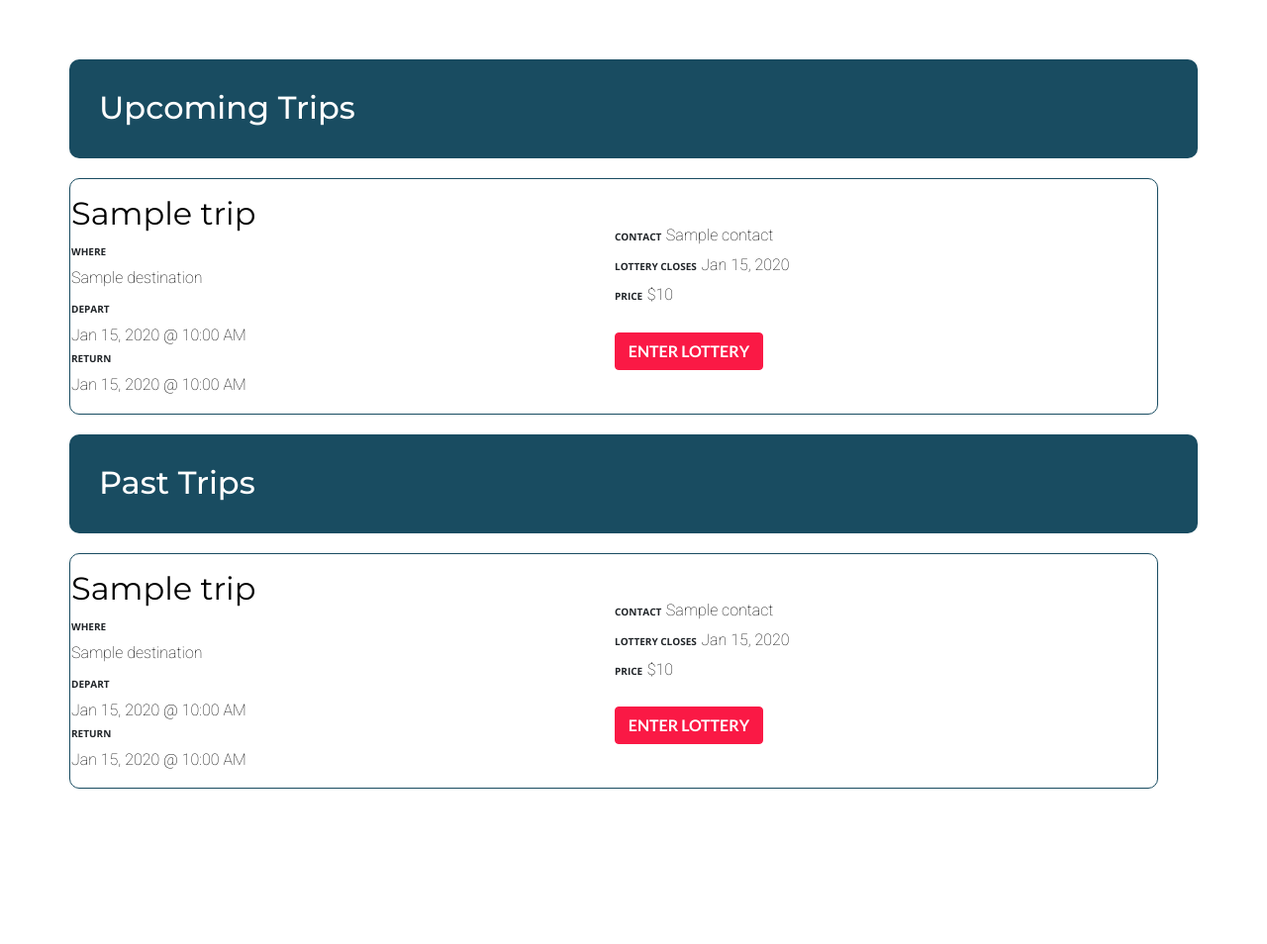
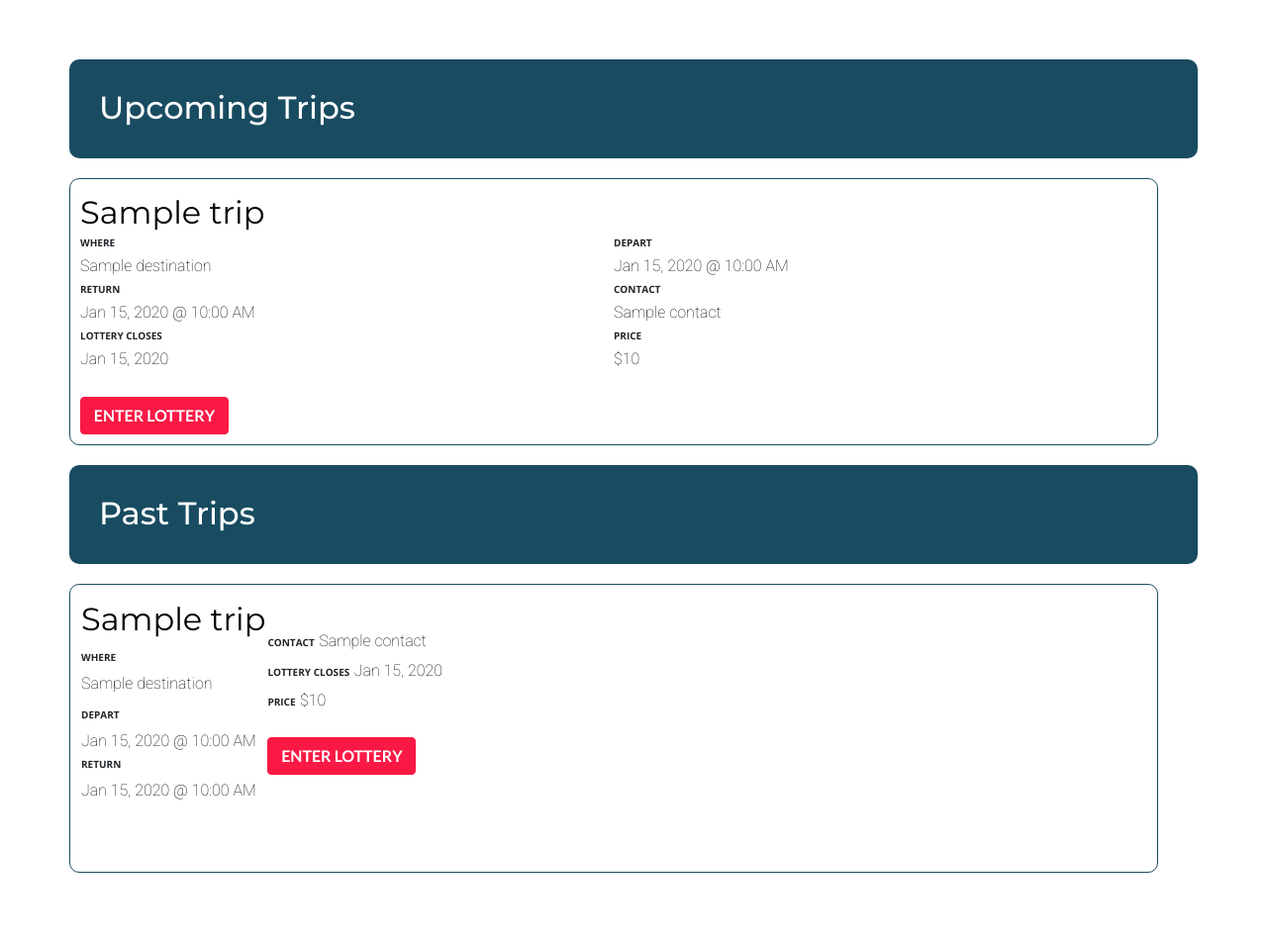
Before and after one commit to fullstackatbrown/project-brown-outing-club, a Flask app: template templates/upcoming.html in a window 1280 px wide. Shown: the part 56-1010 px from the top of the page at 99% size. Before the commit the page ends 853 px from the top, so only its background shows below. Run offline with Flask 2, Linux system fonts and the light colour scheme; the template is opened without the code that fills it: most values are stand-ins (such as "Sample title", 1, 10 or a date in 2020); some libraries are stand-ins or nearby versions.

Commit message:
set general trips page on css grid
need to fix second half once we get test data

```diff
--- a/static/css/tripslist.css
+++ b/static/css/tripslist.css
@@ -28,9 +28,20 @@ body {
 .trip-table {
     margin-top: 10px;
     margin-bottom: 10px;
+    padding-left: 10px;
+    padding-right: 10px;
     width: 100%;
+    display: grid;
+    grid-template-rows: repeat(2, 0.25fr);
+    grid-template-columns: repeat(2, 1fr);
 }
 
+#span-trip-title {
+    grid-column-start: 1;
+    grid-column-end: 3;
+    padding-left: 0px;
+    margin-left: 0px;
+}
 
 .trip-table-container {
     width: 100%;
@@ -49,6 +60,8 @@ body {
     font-family: 'Montserrat', sans-serif;
     font-size: 32px !important;
     color: black !important;
+    margin-left: 0px;
+    padding-left: 0px;
 }
 
 .trip-title:hover, .contact-info:hover {
--- a/templates/upcoming.html
+++ b/templates/upcoming.html
@@ -8,7 +8,8 @@
 
 
     <!-- Bootstrap imports -->
-    <link rel="stylesheet" href="https://maxcdn.bootstrapcdn.com/bootstrap/4.0.0/css/bootstrap.min.css" integrity="sha384-Gn5384xqQ1aoWXA+058RXPxPg6fy4IWvTNh0E263XmFcJlSAwiGgFAW/dAiS6JXm" crossorigin="anonymous">
+    <link rel="stylesheet" href="https://maxcdn.bootstrapcdn.com/bootstrap/4.0.0/css/bootstrap.min.css"
+        integrity="sha384-Gn5384xqQ1aoWXA+058RXPxPg6fy4IWvTNh0E263XmFcJlSAwiGgFAW/dAiS6JXm" crossorigin="anonymous">
     <link rel="stylesheet" href="{{ url_for('static', filename='css/tripslist.css') }}">
 
 
@@ -17,7 +18,8 @@
     <link
         href="https://fonts.googleapis.com/css2?family=Lato:ital,wght@0,100;0,300;0,400;0,700;0,900;1,100;1,300;1,400;1,700;1,900&family=Open+Sans:ital,wght@0,300;0,400;0,600;0,700;0,800;1,300;1,400;1,600;1,700;1,800&family=Roboto:ital,wght@0,100;0,300;0,400;0,500;0,700;0,900;1,100;1,300;1,400;1,500;1,700;1,900&display=swap"
         rel="stylesheet">
-        <link href="https://fonts.googleapis.com/css2?family=Montserrat:wght@400;500;600;700;800&display=swap" rel="stylesheet">
+    <link href="https://fonts.googleapis.com/css2?family=Montserrat:wght@400;500;600;700;800&display=swap"
+        rel="stylesheet">
 
 
 </head>
@@ -53,47 +55,53 @@
         <div class="row" id="trip-section">
             {% for trip in upcoming_trips %}
             <div class="trip-table-container">
-                <table class="trip-table">
-                    <tr id=>
-                        <td class="trip-details">
-                            <a class="trip-title" href="{{ url_for('individual_trip', id=trip.id, taken_spots = taken_spots.get(trip.id)) }}">{{ trip.name }}</a>
-                            <br>
-                            <h6 class="same-line content-label">WHERE</h6>
-                            <br>
-                            <h6 class="same-line content">{{ trip.destination }}</h6>
-                            <br>
-                            <h6 class="same-line content-label">DEPART</h6>
-                            <br>
-                            <h6 class="same-line content"> {{ trip['departure_date'].strftime('%b %d, %Y') }}
+                <div class="trip-table">
+                    <div class="trip-details info-pair" id="span-trip-title">
+                        <a class="trip-title"
+                            href="{{ url_for('individual_trip', id=trip.id, taken_spots = taken_spots.get(trip.id)) }}">{{ trip.name }}</a>
+                    </div>
+                    <div class="info-pair">
+                        <h6 class="content-label">WHERE</h6>
+                        <h6 class="content">{{ trip.destination }}</h6>
+                    </div>
+
+                    <div class="info-pair">
+                        <h6 class="content-label">DEPART</h6>
+                        <h6 class="content"> {{ trip['departure_date'].strftime('%b %d, %Y') }}
                             {% if trip['departure_time'] is not none %}
                             @ {{ trip['departure_time'].strftime("%_I:%M %p") }}
                             {% endif %} </h6>
-                            <br>
-                            <h6 class="same-lin content-label">RETURN</h6>
-                            <h6 class="same-line content">
+                    </div>
+
+                    <div class="info-pair">
+                        <h6 class="content-label">RETURN</h6>
+                        <h6 class="content">
                             {% if trip['return_date'] is not none %}
                             {{ trip['return_date'].strftime('%b %d, %Y') }}
                             {% endif %}
                             {% if trip['return_time'] is not none %}
                             @ {{ trip['return_time'].strftime("%_I:%M %p") }}
                             {% endif %} </h6>
-                            <br>
+                    </div>
 
-                        </td>
-                        <td class="trip-lottery">
-                            <h6 class="same-line content-label">CONTACT</h6>
-                            <h6 class="same-line content">
+                <div class="info-pair">
+                    <h6 class="content-label">CONTACT</h6>
+                    <h6 class="content">
                         <a class="contact-info"
                             href="mailto:{{trip['contact']}}subject:{{trip.name}}">{{trip['contact']}}</a></h6>
-                            <br>
-                            <h6 class="content-label same-line">
+                </div>
+
+                <div class="info-pair">
+                    <h6 class="content-label">
                         LOTTERY CLOSES
                     </h6>
-                            <h6 class="content same-line">{{ trip['signup_deadline'].strftime('%b %d, %Y') }}</h6>
-                            <br>
+                    <h6 class="content">{{ trip['signup_deadline'].strftime('%b %d, %Y') }}</h6>
+                </div>
 
-                            <h6 class="content-label same-line">PRICE</h6>
-                            <h6 class="content same-line">
+                <div class="info-pair">
+
+                    <h6 class="content-label">PRICE</h6>
+                    <h6 class="content">
                         {% if trip['price'] is not none or trip['price']==0 %}
                         ${{ trip['price'] }}
                         {% else %}
@@ -101,15 +109,16 @@
                         {% endif %}
 
                     </h6>
+                </div>
+                <div class = "info-pair">
+
+                <a class="btn btn-block lottery-button hover"
+                    href="{{ url_for('individual_trip', id=trip.id, taken_spots = taken_spots.get(trip.id)) }}">ENTER
+                    LOTTERY</a>
+                </div>
 
 
-                            <a class="btn btn-block lottery-button hover"
-                                href="{{ url_for('individual_trip', id=trip.id, taken_spots = taken_spots.get(trip.id)) }}">ENTER LOTTERY</a>
-
-                        </td>
-
-                    </tr>
-                </table>
+            </div>
         </div>
         {% endfor %}
 
@@ -125,7 +134,8 @@
             <table class="trip-table">
                 <tr id=>
                     <td class="trip-details">
-                            <a class="trip-title" href="{{ url_for('individual_trip', id=trip.id, taken_spots = taken_spots.get(trip.id)) }}">{{ trip.name }}</a>
+                        <a class="trip-title"
+                            href="{{ url_for('individual_trip', id=trip.id, taken_spots = taken_spots.get(trip.id)) }}">{{ trip.name }}</a>
                         <br>
                         <h6 class="same-line content-label">WHERE</h6>
                         <br>
@@ -173,7 +183,8 @@
 
 
                         <a class="btn btn-block lottery-button hover"
-                                href="{{url_for('individual_trip', id=trip.id, taken_spots = taken_spots.get(trip.id)) }}">ENTER LOTTERY</a>
+                            href="{{url_for('individual_trip', id=trip.id, taken_spots = taken_spots.get(trip.id)) }}">ENTER
+                            LOTTERY</a>
 
                     </td>
 
@@ -183,7 +194,7 @@
         {% endfor %}
 
 
-            <div class ="col-12 col-sm-12 col-md-12 col-lg-12 mx-auto">
+        <div class="col-12 col-sm-12 col-md-12 col-lg-12 mx-auto">
             <br><br><br>
         </div>
     </div>
```
Lines whose indentation alone changed are shown as unchanged.
